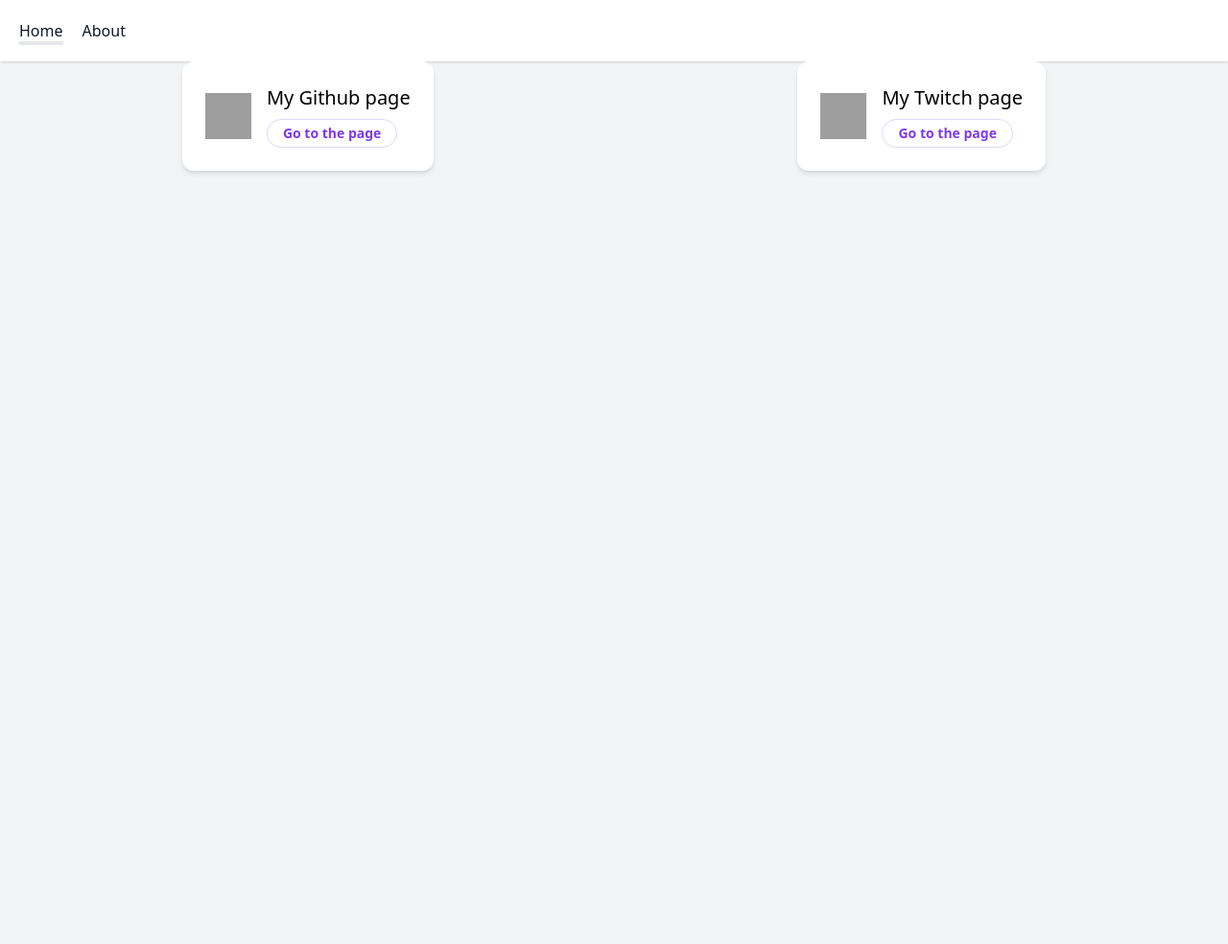
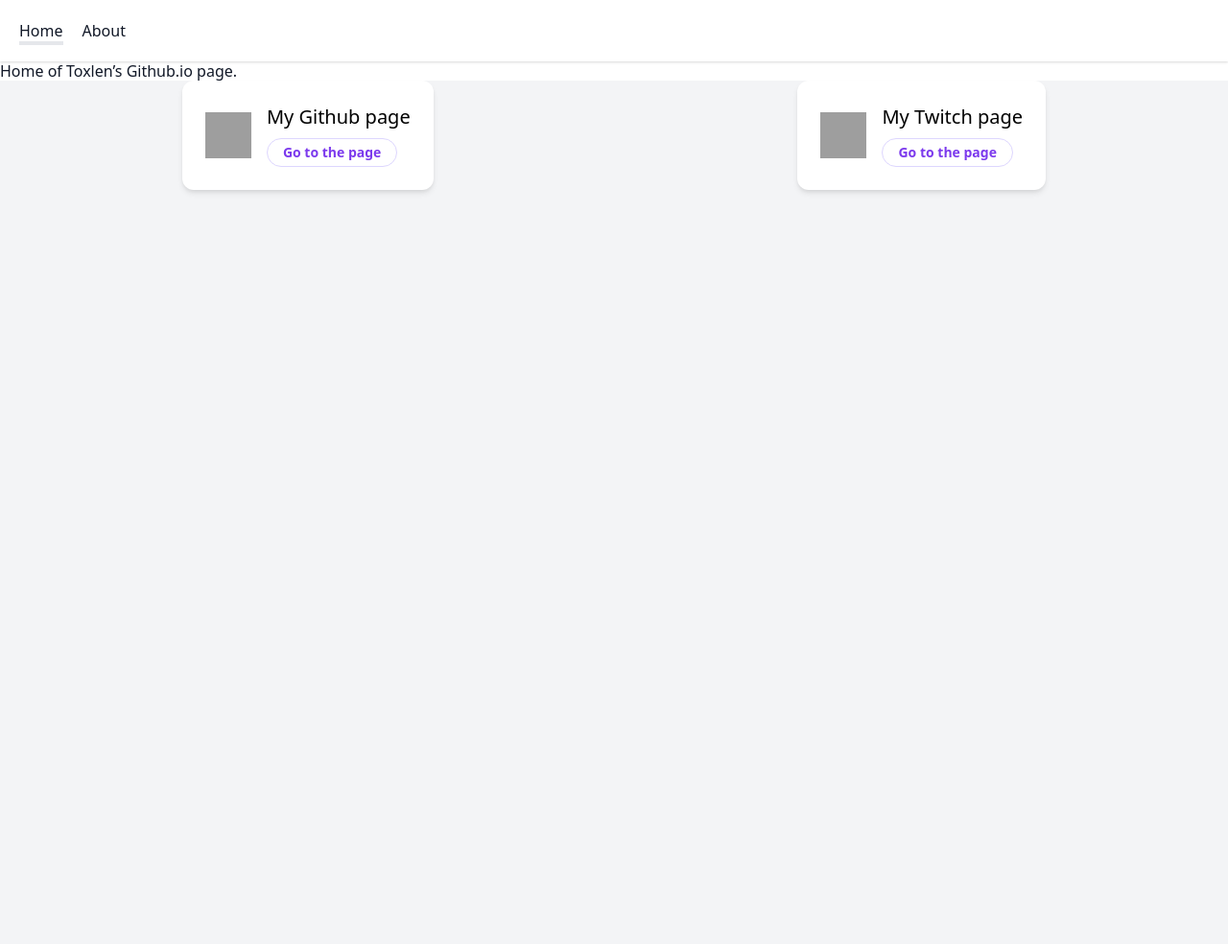
Before and after one commit to Toxlen/toxlen.github.io, a Jekyll site: the page built from index.md, in a window 1280 px wide. Shown: the whole page at 96% size. Built offline with Jekyll 4.4.1, drawn with Linux system fonts in a browser that asks for light colours; before the commit the page ends 900 px from its top, so only the background shows below that; grey boxes are pictures that could not be loaded.

Commit message:
Put a footer and make the home page more like a home page as md

```diff
--- /dev/null
+++ b/_includes/footer.html
@@ -0,0 +1,22 @@
+<div class="min-h-screen md: bg-gray-100 dark:bg-gray-900">
+    <div class="flex flex-col md:flex-row">
+        <div class="p-6 max-w-sm mx-auto md:my-auto bg-white rounded-xl shadow-md flex items-center space-x-4">
+            <div class="flex-shrink-0">
+              <img class="h-12 w-12" src="https://github.githubassets.com/pinned-octocat.svg" alt="Github Logo">
+            </div>
+            <div class="space-y-2">
+              <div class="text-xl font-medium text-black">My Github page</div>
+              <button class="px-4 py-1 text-sm text-purple-600 font-semibold rounded-full border border-purple-200 hover:text-white hover:bg-purple-600 hover:border-transparent focus:outline-none focus:ring-2 focus:ring-purple-600 focus:ring-offset-2">Go to the page</button>
+            </div>
+        </div>
+        <div class="p-6 max-w-sm mx-auto md:my-auto bg-white rounded-xl shadow-md flex items-center space-x-4">
+            <div class="flex-shrink-0">
+              <img class="h-12 w-12" src="https://n9e5v4d8.ssl.hwcdn.net/images/twitch/icon_big.png" alt="Twitch Logo">
+            </div>
+            <div class="space-y-2">
+              <div class="text-xl font-medium text-black">My Twitch page</div>
+              <button class="px-4 py-1 text-sm text-purple-600 font-semibold rounded-full border border-purple-200 hover:text-white hover:bg-purple-600 hover:border-transparent focus:outline-none focus:ring-2 focus:ring-purple-600 focus:ring-offset-2">Go to the page</button>
+            </div>
+        </div>
+    </div>
+</div>
--- a/_includes/navigation.html
+++ b/_includes/navigation.html
@@ -2,7 +2,7 @@
     <nav class="h-16 mx-auto px-5 flex items-center justify-between">
         <ul class="flex items-center gap-5">
         {% for item in site.data.navigation %}
-        <li><a href="{{ item.link }}" class="hover:text-cyan-500 transition-colors {% if page.url == item.link %}border-b-4 border-cyan-700{% endif %}">
+        <li><a href="{{ item.link }}" class="hover:text-cyan-300 transition-colors {% if page.url == item.link %}border-b-4 border-cyan-500{% endif %}">
             {{ item.name }}
         </a></li>
         {% endfor %}
--- a/_layouts/default.html
+++ b/_layouts/default.html
@@ -8,8 +8,9 @@
     <link rel="shortcut icon" href="favicon.ico?" type="image/x-icon">
     <title>{{ page.title }} - Work in progress ...</title>
   </head>
-  <body>
+  <body class="text-gray-900 dark:text-gray-100 leading-tight">
     {% include navigation.html %}
     {{ content }}
+    {% include footer.html %}
   </body>
 </html>
--- a/index.html
+++ /dev/null
@@ -1,30 +0,0 @@
----
-layout: default
-title: Home page
----
-
-<!doctype html>
-<html lang="en" class="text-gray-900 dark:text-gray-100 leading-tight">
-<body class="min-h-screen md: bg-gray-100 dark:bg-gray-900">
-    <div class="flex flex-col md:flex-row">
-        <div class="p-6 max-w-sm mx-auto md:my-auto bg-white rounded-xl shadow-md flex items-center space-x-4">
-            <div class="flex-shrink-0">
-              <img class="h-12 w-12" src="https://github.githubassets.com/pinned-octocat.svg" alt="Github Logo">
-            </div>
-            <div class="space-y-2">
-              <div class="text-xl font-medium text-black">My Github page</div>
-              <button class="px-4 py-1 text-sm text-purple-600 font-semibold rounded-full border border-purple-200 hover:text-white hover:bg-purple-600 hover:border-transparent focus:outline-none focus:ring-2 focus:ring-purple-600 focus:ring-offset-2">Go to the page</button>
-            </div>
-        </div>
-        <div class="p-6 max-w-sm mx-auto md:my-auto bg-white rounded-xl shadow-md flex items-center space-x-4">
-            <div class="flex-shrink-0">
-              <img class="h-12 w-12" src="https://n9e5v4d8.ssl.hwcdn.net/images/twitch/icon_big.png" alt="Twitch Logo">
-            </div>
-            <div class="space-y-2">
-              <div class="text-xl font-medium text-black">My Twitch page</div>
-              <button class="px-4 py-1 text-sm text-purple-600 font-semibold rounded-full border border-purple-200 hover:text-white hover:bg-purple-600 hover:border-transparent focus:outline-none focus:ring-2 focus:ring-purple-600 focus:ring-offset-2">Go to the page</button>
-            </div>
-        </div>
-    </div>
-</body>
-</html>
--- /dev/null
+++ b/index.md
@@ -0,0 +1,6 @@
+---
+layout: default
+title: Home page
+---
+
+Home of Toxlen's Github.io page.
```
